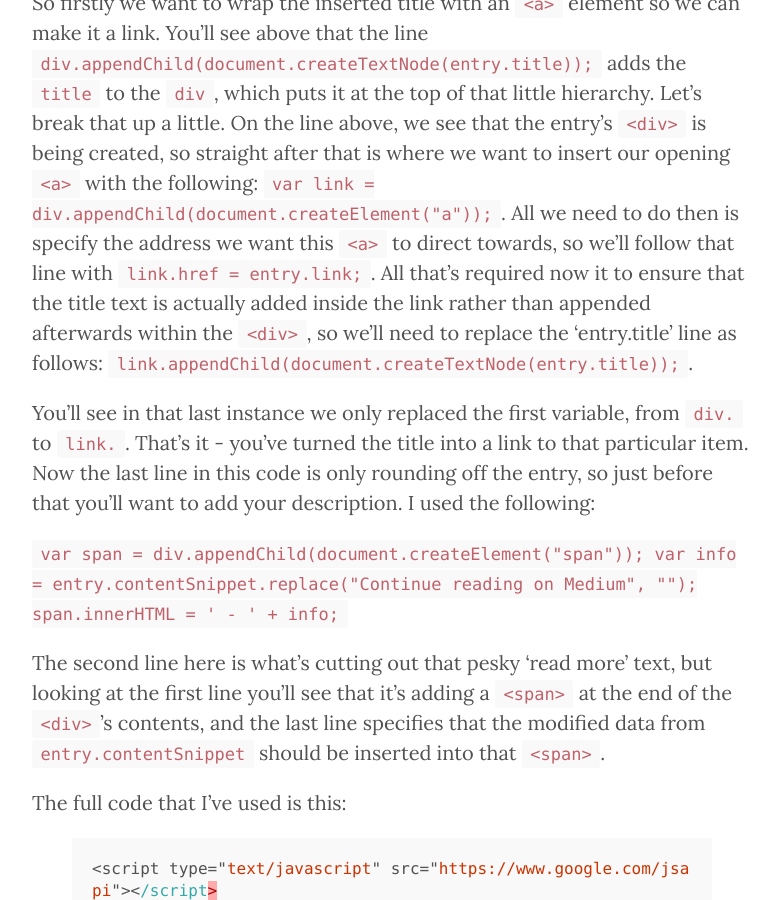
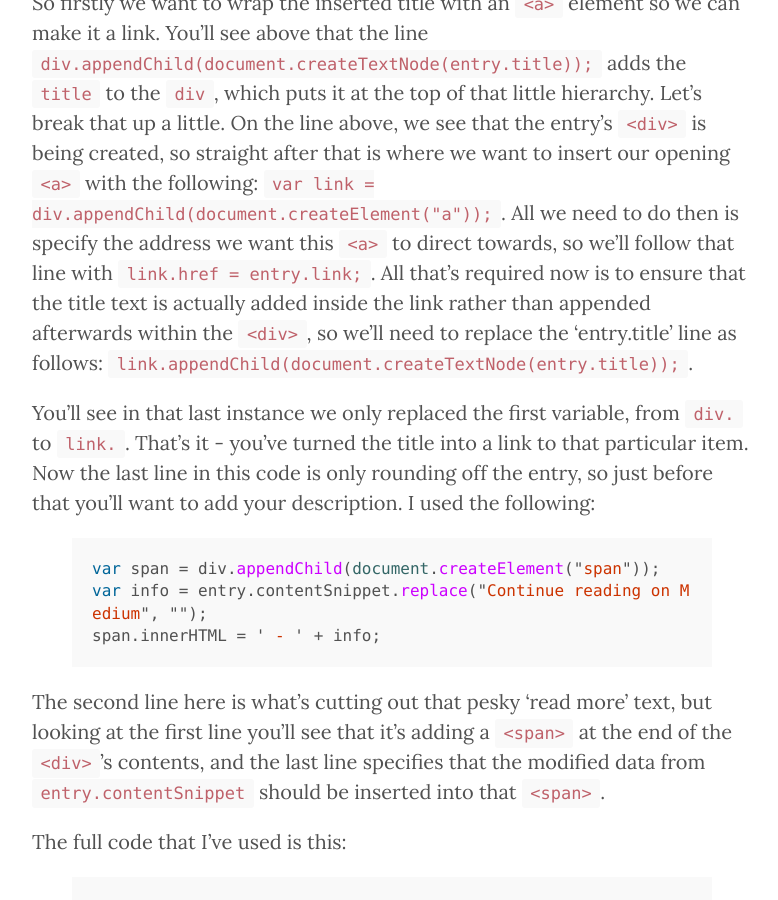
Before and after one commit to robSafar/whereof-thereof.github.io, a Jekyll site: the page built from _posts/2014-11-07-rss-via-api.md, in a window 1280 px wide and 900 px high, scrolled down 2678 px. Shown: the whole window, without its empty margins (248-1026 px from the left). Built offline with Jekyll 4.4.1, drawn with Linux system fonts in a browser that asks for light colours; comment, search, counter and statistics services are not loaded.

Commit message:
Last edit, promise!

```diff
--- a/_posts/2014-11-07-rss-via-api.md
+++ b/_posts/2014-11-07-rss-via-api.md
@@ -43,13 +43,15 @@ Note that you'll need a somewhat dormant `<div id="feed"></div>` for this JS to
 
 I'm not going to note which feed url you need to switch out (c'mon), but I will provide the JS to have this render as a linked title followed by the post description. I'll also demonstrate what I needed to do to get rid of the afore-mentioned "Continue reading on Medium" text.
 
-So firstly we want to wrap the inserted title with an `<a>` element so we can make it a link. You'll see above that the line `div.appendChild(document.createTextNode(entry.title));` adds the `title` to the `div`, which puts it at the top of that little hierarchy. Let's break that up a little. On the line above, we see that the entry's `<div>` is being created, so straight after that is where we want to insert our opening `<a>` with the following: `var link = div.appendChild(document.createElement("a"));`. All we need to do then is specify the address we want this `<a>` to direct towards, so we'll follow that line with `link.href = entry.link;`. All that's required now it to ensure that the title text is actually added inside the link rather than appended afterwards within the `<div>`, so we'll need to replace the 'entry.title' line as follows: `link.appendChild(document.createTextNode(entry.title));`.
+So firstly we want to wrap the inserted title with an `<a>` element so we can make it a link. You'll see above that the line `div.appendChild(document.createTextNode(entry.title));` adds the `title` to the `div`, which puts it at the top of that little hierarchy. Let's break that up a little. On the line above, we see that the entry's `<div>` is being created, so straight after that is where we want to insert our opening `<a>` with the following: `var link = div.appendChild(document.createElement("a"));`. All we need to do then is specify the address we want this `<a>` to direct towards, so we'll follow that line with `link.href = entry.link;`. All that's required now is to ensure that the title text is actually added inside the link rather than appended afterwards within the `<div>`, so we'll need to replace the 'entry.title' line as follows: `link.appendChild(document.createTextNode(entry.title));`.
 
 You'll see in that last instance we only replaced the first variable, from `div.` to `link.`. That's it - you've turned the title into a link to that particular item. Now the last line in this code is only rounding off the entry, so just before that you'll want to add your description. I used the following:
 
-`var span = div.appendChild(document.createElement("span"));
+{% highlight javascript %}
+var span = div.appendChild(document.createElement("span"));
 var info = entry.contentSnippet.replace("Continue reading on Medium", "");
-span.innerHTML = ' - ' + info;`
+span.innerHTML = ' - ' + info;
+{% endhighlight %}
 
 The second line here is what's cutting out that pesky 'read more' text, but looking at the first line you'll see that it's adding a `<span>` at the end of the `<div>`'s contents, and the last line specifies that the modified data from `entry.contentSnippet` should be inserted into that `<span>`.
 
```
